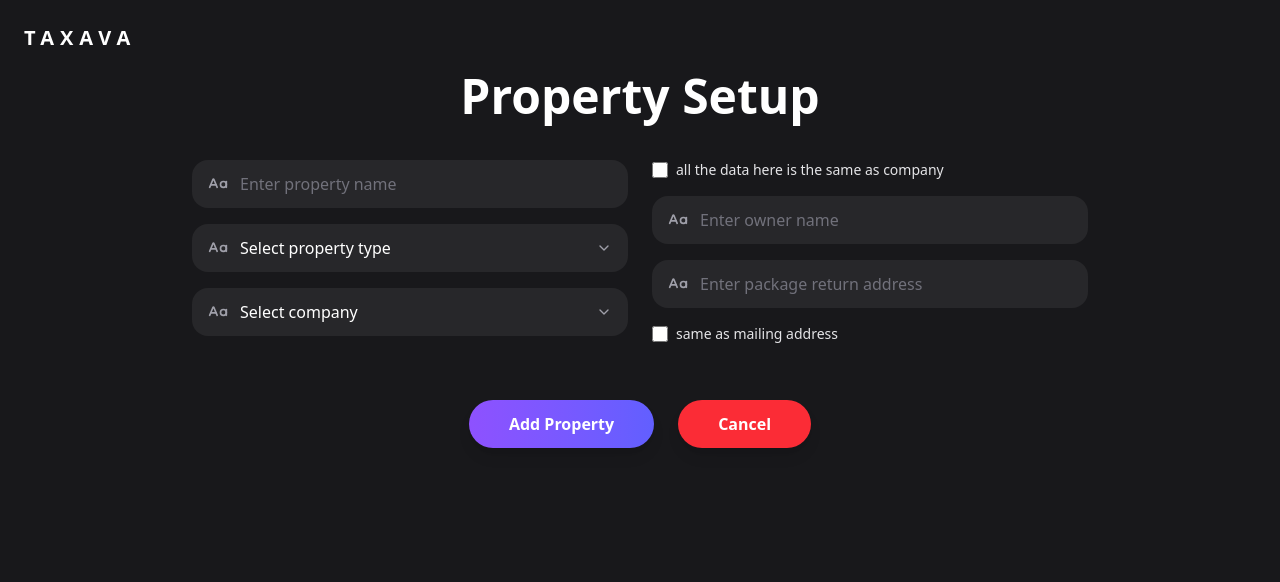
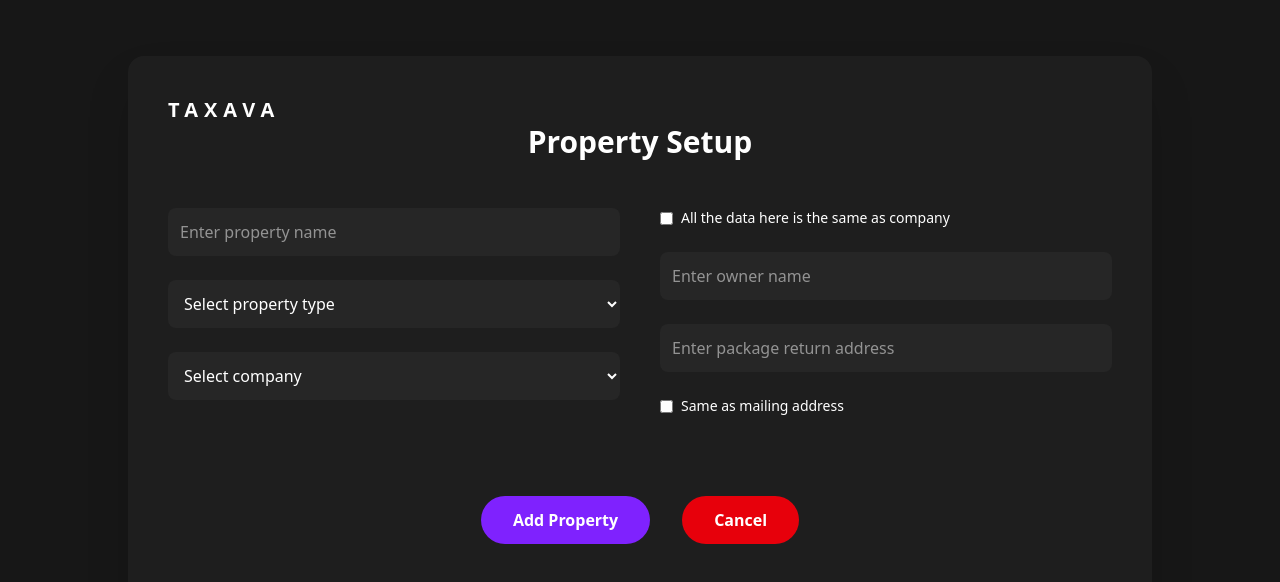
Before and after one commit to AngeliqueGabriellaHalim/Taxava, a React (Vite) app: page /property-setup in a window 1280 px wide. Shown: the top 582 px of the page. Built offline with nearby package versions, Linux system fonts and the light colour scheme; sample sign-in values are in the browser's storage.

Commit message:
ubah css agar konsisten dengan setup company

```diff
--- a/src/pages/PropertySetup.tsx
+++ b/src/pages/PropertySetup.tsx
@@ -190,147 +190,134 @@ const PropertySetup: React.FC = () => {
   };
 
   return (
-    <div className="min-h-screen bg-zinc-900 text-white flex justify-center px-4 py-10">
-      {/* Logo */}
-      <div className="absolute top-6 left-6">
-        <span className="tracking-[0.3em] text-xl font-semibold">TAXAVA</span>
+    <div className="min-h-screen bg-neutral-900 text-white px-6 py-14 flex justify-center">
+      {/* Card utama */}
+      <div className="bg-neutral-800/50 rounded-2xl shadow-2xl w-full max-w-5xl p-10 relative">
+
+        {/* LOGO — selalu di ujung kiri atas card */}
+        <div className="text-xl tracking-[0.3em] font-semibold">
+          TAXAVA
         </div>
 
-      <div className="w-full max-w-4xl pt-8">
-        {/* Title */}
-        <h1 className="text-4xl md:text-5xl font-bold text-center mb-10">
+        {/* HEADER */}
+        <div className="flex items-center justify-between mb-12">
+
+        {/* Dummy kiri */}
+        <div className="w-32 opacity-0">TAXAVA</div>
+
+        {/* Judul di tengah */}
+        <h1 className="text-3xl font-bold text-center">
           Property Setup
         </h1>
 
-        <form onSubmit={handleSubmit} className="space-y-8">
-          <div className="grid grid-cols-1 md:grid-cols-2 gap-6">
+        {/* Dummy kanan (tempat tombol Add kalau nanti kamu pakai lagi) */}
+        <div className="w-32 opacity-0"></div>
+      </div>
+
+      <form onSubmit={handleSubmit} className="grid grid-cols-2 gap-x-10 mb-20">
         {/* LEFT COLUMN */}
-            <div className="space-y-4">
-              {/* Property name */}
-              <div className="flex items-center bg-zinc-800 rounded-2xl px-4 py-3">
-                <CaseSensitive className="w-5 h-5 text-zinc-400 mr-3" />
+        <div className="flex flex-col gap-6">
+          {/* Property Name */}
           <input
             type="text"
             placeholder="Enter property name"
             value={form.name}
-                  onChange={handleChange("name")}
-                  className="flex-1 bg-transparent outline-none text-sm md:text-base placeholder:text-zinc-500"
+            onChange={handleChange('name')}
+            className="bg-neutral-800 w-full p-3 rounded-lg"
           />
-              </div>
 
-              {/* Property type */}
-              <div className="relative bg-zinc-800 rounded-2xl px-4 py-3 flex items-center">
-                <span className="text-zinc-400 mr-3">
-                  <CaseSensitive className="w-5 h-5" />
-                </span>
+          {/* Property Type */}
           <select
             value={form.type}
-                  onChange={handleChange("type")}
-                  className="flex-1 bg-transparent outline-none text-sm md:text-base appearance-none pr-6"
+            onChange={handleChange('type')}
+            className="bg-neutral-800 w-full p-3 rounded-lg"
           >
-                  <option value="" disabled>
-                    Select property type
-                  </option>
+            <option value="" disabled>Select property type</option>
             {propertyTypes.map((t) => (
-                    <option key={t} value={t}>
-                      {t}
-                    </option>
+              <option key={t} value={t}>{t}</option>
             ))}
           </select>
-                <ChevronDown className="w-4 h-4 text-zinc-400 absolute right-4" />
-              </div>
 
-              {/* Select company */}
-              <div className="relative bg-zinc-800 rounded-2xl px-4 py-3 flex items-center">
-                <span className="text-zinc-400 mr-3">
-                  <CaseSensitive className="w-5 h-5" />
-                </span>
+          {/* Select Company */}
           <select
             value={form.companyId}
             onChange={handleCompanyChange}
-                  className="flex-1 bg-transparent outline-none text-sm md:text-base appearance-none pr-6"
+            className="bg-neutral-800 w-full p-3 rounded-lg"
           >
-                  <option value="" disabled>
-                    Select company
-                  </option>
+            <option value="" disabled>Select company</option>
             {userCompanies.map((c) => (
               <option key={c.id} value={c.id}>
                 {c.name}
               </option>
             ))}
           </select>
-                <ChevronDown className="w-4 h-4 text-zinc-400 absolute right-4" />
-              </div>
         </div>
 
         {/* RIGHT COLUMN */}
-            <div className="space-y-4">
-              {/* Checkbox: same as company */}
-              <label className="flex items-center gap-2 text-sm text-zinc-200">
+        <div className="flex flex-col gap-6">
+          {/* Same as company */}
+          <label className="flex items-center text-sm gap-2 cursor-pointer">
             <input
               type="checkbox"
               checked={form.sameAsCompany}
-                  onChange={handleCheckbox("sameAsCompany")}
-                  className="w-4 h-4 rounded border-zinc-500 bg-zinc-800"
+              onChange={handleCheckbox('sameAsCompany')}
             />
-                <span>all the data here is the same as company</span>
+            All the data here is the same as company
           </label>
 
           {/* Owner name */}
-              <div className="flex items-center bg-zinc-800 rounded-2xl px-4 py-3">
-                <CaseSensitive className="w-5 h-5 text-zinc-400 mr-3" />
           <input
             type="text"
             placeholder="Enter owner name"
             value={form.ownerName}
-                  onChange={handleChange("ownerName")}
-                  className="flex-1 bg-transparent outline-none text-sm md:text-base placeholder:text-zinc-500"
+            onChange={handleChange('ownerName')}
+            className="bg-neutral-800 w-full p-3 rounded-lg"
           />
-              </div>
 
           {/* Return address */}
-              <div className="flex items-center bg-zinc-800 rounded-2xl px-4 py-3">
-                <CaseSensitive className="w-5 h-5 text-zinc-400 mr-3" />
           <input
             type="text"
             placeholder="Enter package return address"
             value={form.returnAddress}
-                  onChange={handleChange("returnAddress")}
-                  disabled={form.sameAsMailing && !!selectedCompany}
-                  className="flex-1 bg-transparent outline-none text-sm md:text-base placeholder:text-zinc-500 disabled:text-zinc-500"
+            disabled={form.sameAsMailing}
+            onChange={handleChange('returnAddress')}
+            className={`w-full p-3 rounded-lg ${
+              form.sameAsMailing
+                ? 'bg-neutral-700 cursor-not-allowed'
+                : 'bg-neutral-800'
+            }`}
           />
-              </div>
 
-              {/* Checkbox: same as mailing address */}
-              <label className="flex items-center gap-2 text-sm text-zinc-200">
+          {/* Same as mailing */}
+          <label className="flex items-center text-sm gap-2 cursor-pointer">
             <input
               type="checkbox"
               checked={form.sameAsMailing}
-                  onChange={handleCheckbox("sameAsMailing")}
-                  className="w-4 h-4 rounded border-zinc-500 bg-zinc-800"
+              onChange={handleCheckbox('sameAsMailing')}
             />
-                <span>same as mailing address</span>
+            Same as mailing address
           </label>
         </div>
-          </div>
+      </form>
 
-          {/* Buttons */}
-          <div className="flex justify-center gap-6 pt-6">
+      {/* BOTTOM BUTTONS */}
+      <div className="flex justify-center gap-8">
         <button
           type="submit"
-              className="px-10 py-3 rounded-full bg-gradient-to-r from-violet-500 to-indigo-500 text-base font-semibold shadow-lg hover:opacity-95 active:translate-y-[1px] transition"
+          onClick={handleSubmit}
+          className="bg-violet-600 px-8 py-3 rounded-full font-semibold hover:opacity-90"
         >
           Add Property
         </button>
+
         <button
           type="button"
           onClick={handleCancel}
-              className="px-10 py-3 rounded-full bg-red-500 hover:bg-red-400 text-base font-semibold shadow-lg active:translate-y-[1px] transition"
+          className="bg-red-600 px-8 py-3 rounded-full font-semibold hover:bg-red-500"
         >
           Cancel
         </button>
       </div>
-        </form>
     </div>
   </div>
   );
```
Lines whose indentation alone changed are shown as unchanged.
